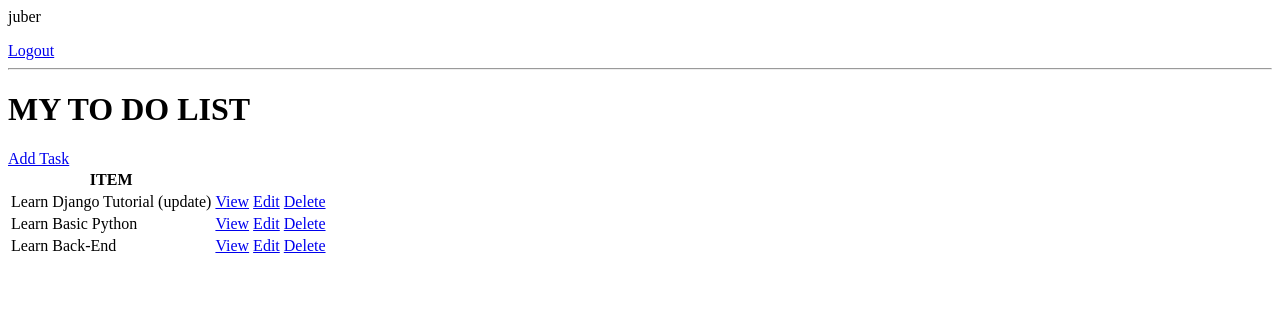
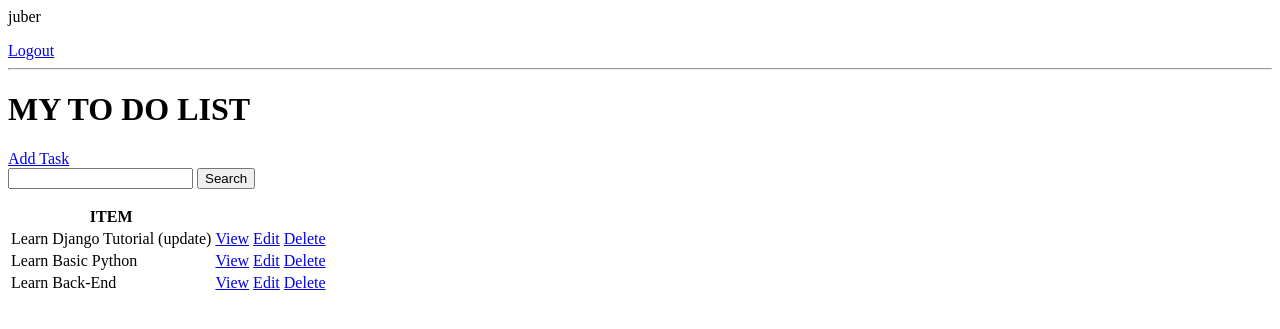
Before and after one commit to sagaraljuber/Django-To-do-list-with-a-user-authentication, a Django app: page / in a window 1280 px wide. Shown: the top 329 px of the page. Run offline with Django 3.2, Linux system fonts and the light colour scheme; a user stored in the database is signed in; data comes from the database, SQL or seed files in the repository; both versions use the stored data as it was after the commit.

Commit message:
Added seach input

```diff
--- a/base/templates/base/task_list.html
+++ b/base/templates/base/task_list.html
@@ -11,7 +11,12 @@
 <h1> MY TO DO LIST {{color}}</h1>
 
 
-<a href={% url 'task-create' %}>Add Task</a>
+<a href="{% url 'task-create' %}">Add Task</a>
+
+<form method="GET">
+    <input type='text' name='search-area' value="{{search_input}}">
+    <input type="submit" value="Search">
+</form>
 <table>
     <tr>
         <th>ITEM</th>
--- a/base/views.py
+++ b/base/views.py
@@ -1,6 +1,6 @@
 from typing import List
 from django.contrib.auth.models import User
-from django.shortcuts import render
+from django.shortcuts import redirect, render
 from django .views.generic.list import ListView
 from django .views.generic.detail import DetailView
 from django .views.generic.edit import CreateView, UpdateView, DeleteView, FormView
@@ -29,6 +29,17 @@ class RegisterPage(FormView):
     redirect_authenticated_user = True
     success_url = reverse_lazy('tasks')
 
+    def form_valid(self, form):
+        user = form.save()
+        if user is not None:
+            login(self.request, user)
+        return super(RegisterPage, self).form_valid(form)
+
+    def get(self,  *args, **kwargs):
+        if self.request.user.is_authenticated:
+            return redirect('tasks')
+
+        return super(RegisterPage, self).get(*args, **kwargs)
 
 
 
@@ -44,7 +55,14 @@ class TaskList(LoginRequiredMixin, ListView):
         context = super().get_context_data(**kwargs)
         context['tasks'] = context['tasks'].filter(user=self.request.user)
         context['count'] = context['tasks'].filter(complete=False).count()
+
+        search_input = self.request.GET.get('search-area') or ''
+        if search_input:
+            context['tasks'] = context['tasks'].filter(title__icontains=search_input)
         return context
+
+        context['search_input'] = search_input
+
 
 
 class TaskDetail(LoginRequiredMixin, DetailView):
```
Also changed, not shown: db.sqlite3.
